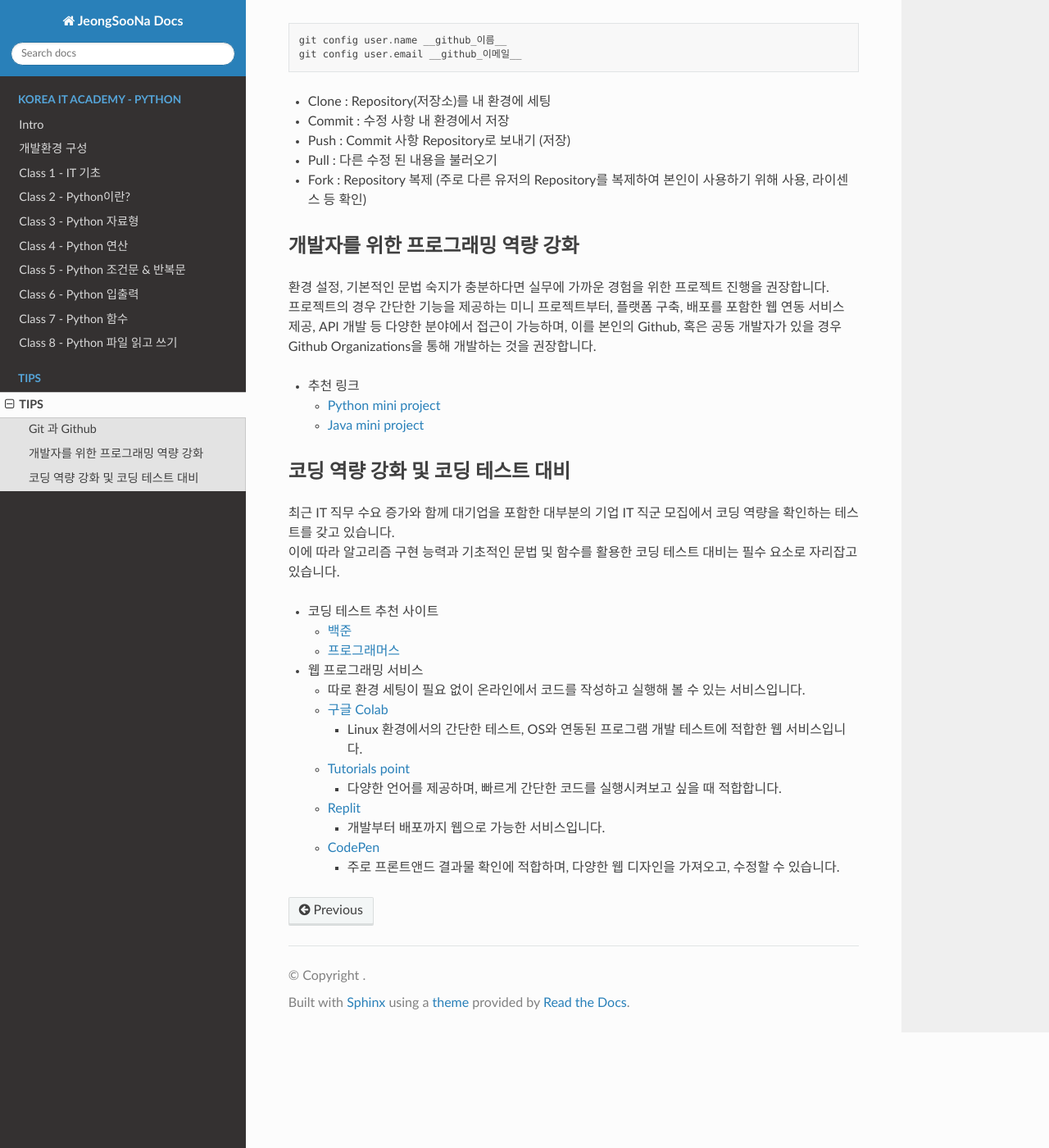
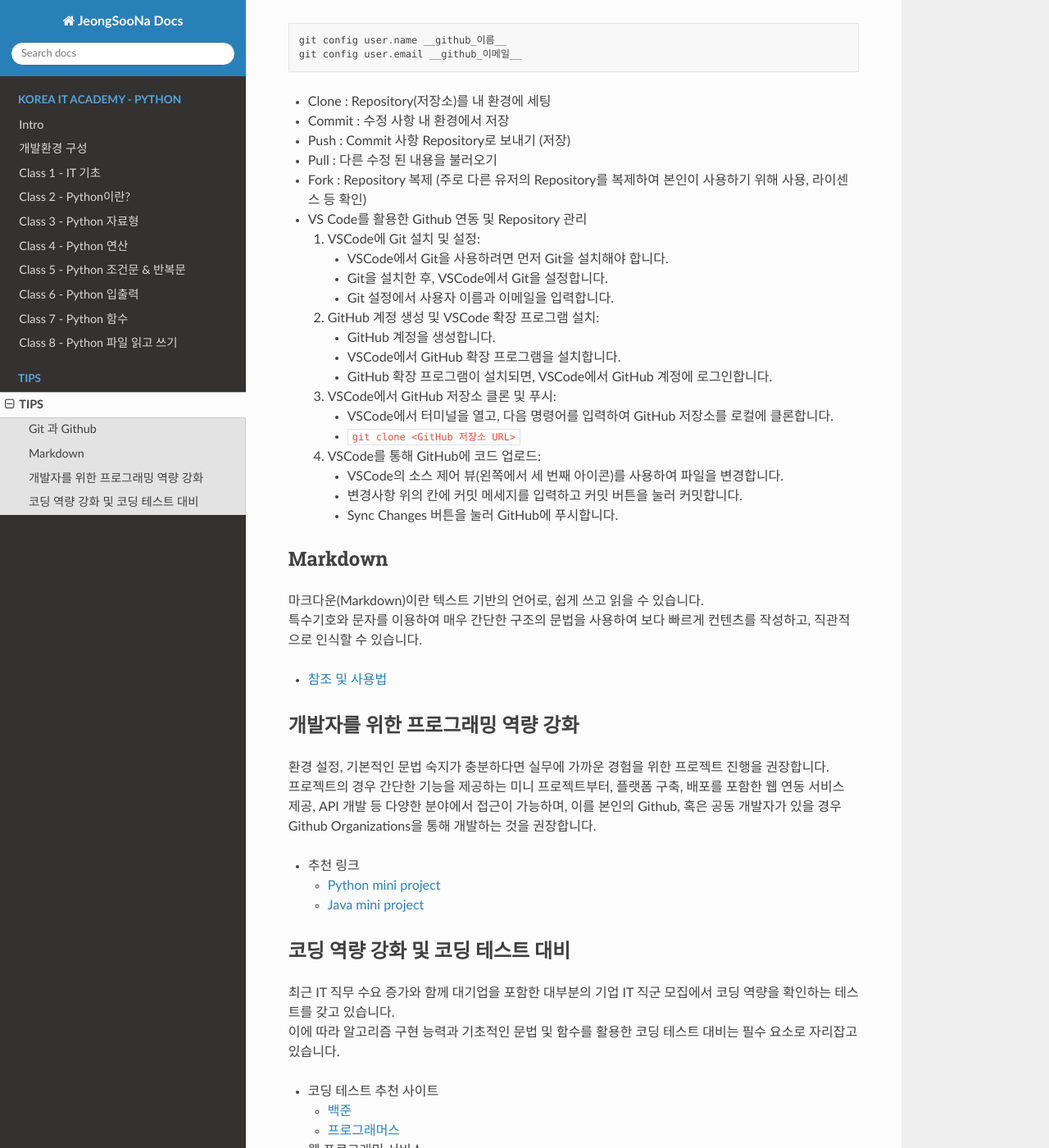
Before and after one commit to JeongSooNa/JeongSooNa-Docs, a Sphinx documentation site: the page built from docs/Tips/index.md, in a window 1280 px wide and 1400 px high, scrolled down 2222 px. Shown: the whole window at 82% size. Built offline with Sphinx 7.4.7 and the Read the Docs theme 3.1.0, drawn with Linux system fonts in a browser that asks for light colours.

Commit message:
update tips

````diff
--- a/docs/Tips/index.md
+++ b/docs/Tips/index.md
@@ -25,6 +25,28 @@ git config user.email __github_이메일__
 - Pull : 다른 수정 된 내용을 불러오기
 - Fork : Repository 복제 (주로 다른 유저의 Repository를 복제하여 본인이 사용하기 위해 사용, 라이센스 등 확인)
 
+- VS Code를 활용한 Github 연동 및 Repository 관리
+    1. VSCode에 Git 설치 및 설정:
+        - VSCode에서 Git을 사용하려면 먼저 Git을 설치해야 합니다.
+        - Git을 설치한 후, VSCode에서 Git을 설정합니다.
+        - Git 설정에서 사용자 이름과 이메일을 입력합니다.
+    2. GitHub 계정 생성 및 VSCode 확장 프로그램 설치:
+        - GitHub 계정을 생성합니다.
+        - VSCode에서 GitHub 확장 프로그램을 설치합니다.
+        - GitHub 확장 프로그램이 설치되면, VSCode에서 GitHub 계정에 로그인합니다.
+    3. VSCode에서 GitHub 저장소 클론 및 푸시:
+        - VSCode에서 터미널을 열고, 다음 명령어를 입력하여 GitHub 저장소를 로컬에 클론합니다.
+        - ```git clone <GitHub 저장소 URL>```
+    4. VSCode를 통해 GitHub에 코드 업로드:
+        - VSCode의 소스 제어 뷰(왼쪽에서 세 번째 아이콘)를 사용하여 파일을 변경합니다.
+        - 변경사항 위의 칸에 커밋 메세지를 입력하고 커밋 버튼을 눌러 커밋합니다.
+        - Sync Changes 버튼을 눌러 GitHub에 푸시합니다.
+
+### Markdown
+마크다운(Markdown)이란 텍스트 기반의 언어로, 쉽게 쓰고 읽을 수 있습니다.
+특수기호와 문자를 이용하여 매우 간단한 구조의 문법을 사용하여 보다 빠르게 컨텐츠를 작성하고, 직관적으로 인식할 수 있습니다.
+
+- [참조 및 사용법](https://gist.github.com/ihoneymon/652be052a0727ad59601)
 
 ### 개발자를 위한 프로그래밍 역량 강화
 환경 설정, 기본적인 문법 숙지가 충분하다면 실무에 가까운 경험을 위한 프로젝트 진행을 권장합니다.
````
